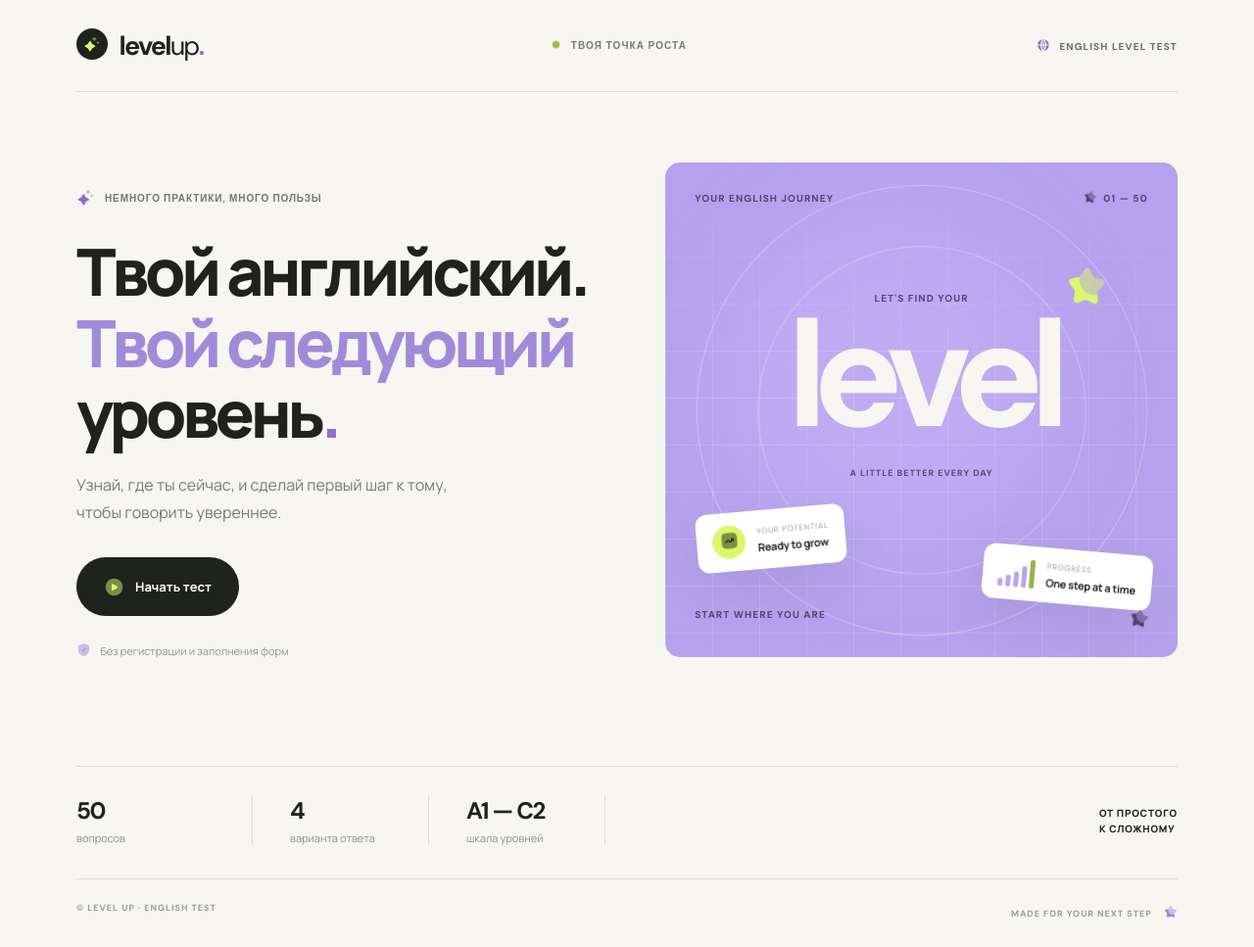
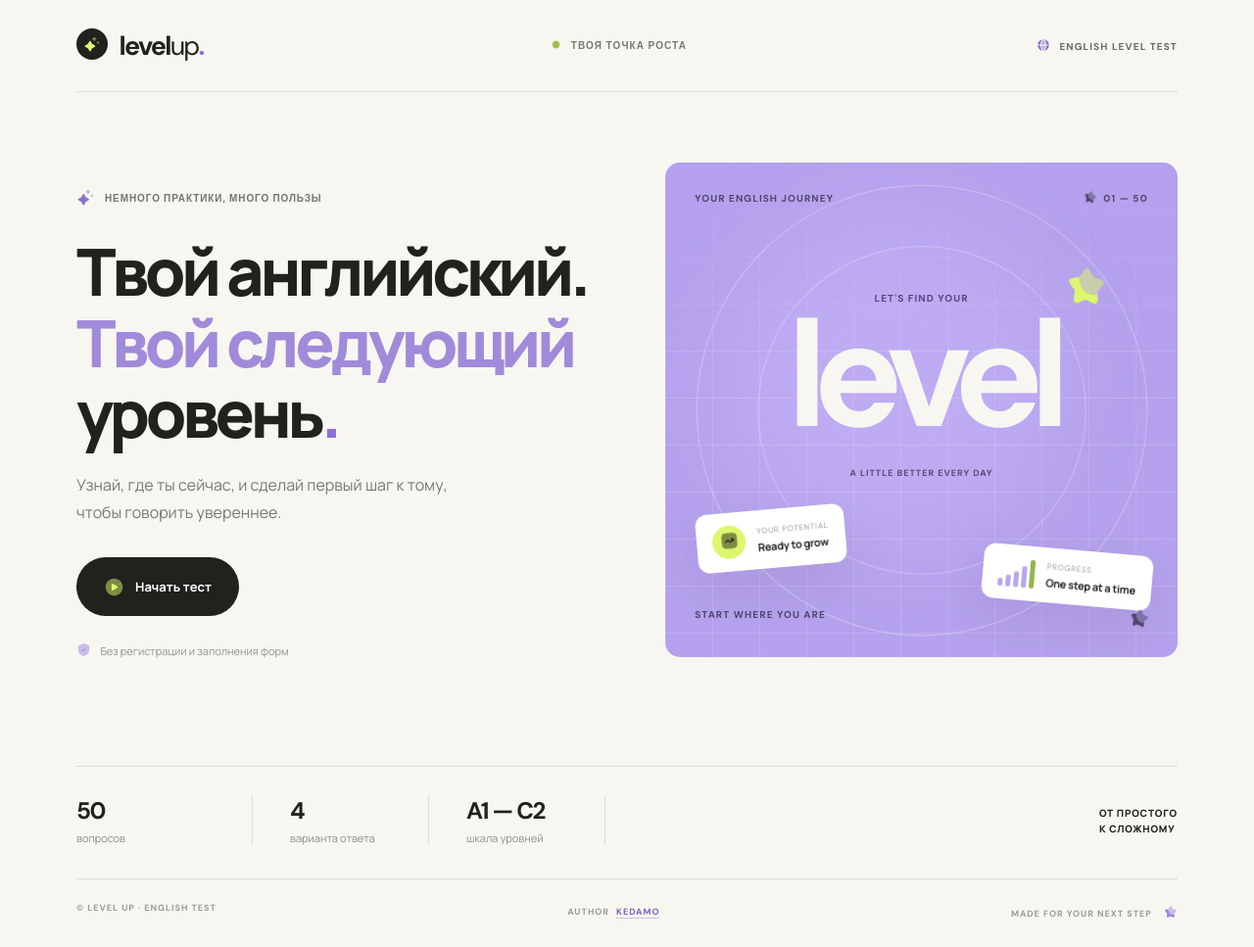
Before and after one commit to kedamo-lab/test, a plain HTML site: page index.html in a window 1280 px wide. Shown: the whole page at 98% size. Drawn offline with Linux system fonts and the light colour scheme.

Commit message:
Add author credit and Discord link

```diff
--- a/index.html
+++ b/index.html
@@ -70,7 +70,7 @@
         <div class="result-visual"><div class="result-visual-top">YOUR ENGLISH LEVEL <span><svg class="icon" aria-hidden="true"><use href="#i-star"></use></svg></span></div><div class="result-level" id="result-level">B1</div><div class="result-level-name" id="result-level-name"></div><div class="result-visual-bottom"><span>KEEP GOING. KEEP GROWING.</span><span><svg class="icon" aria-hidden="true"><use href="#i-star"></use></svg></span></div></div>
       </section>
     </main>
-    <footer><span>© LEVEL UP · ENGLISH TEST</span><span>MADE FOR YOUR NEXT STEP <b><svg class="icon" aria-hidden="true"><use href="#i-star"></use></svg></b></span></footer>
+    <footer><span>© LEVEL UP · ENGLISH TEST</span><span class="footer-credit">AUTHOR <a href="https://discord.com/users/1479799017104998450" target="_blank" rel="noopener noreferrer">KEDAMO</a></span><span>MADE FOR YOUR NEXT STEP <b><svg class="icon" aria-hidden="true"><use href="#i-star"></use></svg></b></span></footer>
   </div>
 </body>
 </html>
--- a/style.css
+++ b/style.css
@@ -40,6 +40,10 @@ svg.icon{display:inline-block;width:1em;height:1em;vertical-align:-.14em;line-he
 .answer-check{font-size:15px;color:var(--ink)}
 .answer-btn.selected .answer-check,.answer-btn[aria-pressed="true"] .answer-check{animation:check-pop .38s cubic-bezier(.22,.8,.28,1) both}
 footer b svg.icon{font-size:14px;margin-left:2px;vertical-align:-2px}
+.footer-credit{display:inline-flex;align-items:center;gap:7px}
+.footer-credit a{color:#7d5fc4;text-decoration:none;border-bottom:1px solid rgba(125,95,196,.35);transition:color .3s ease,border-color .3s ease}
+.footer-credit a:hover{color:#5e3fae;border-color:currentColor}
+@media(max-width:700px){footer{flex-wrap:wrap;gap:9px 16px}.footer-credit{order:3;flex-basis:100%;justify-content:center}}
 .primary-btn svg.icon{font-size:21px;color:var(--lime);vertical-align:-4px}
 
 /* ── Motion system ───────────────────────────────────────────────── */
```
